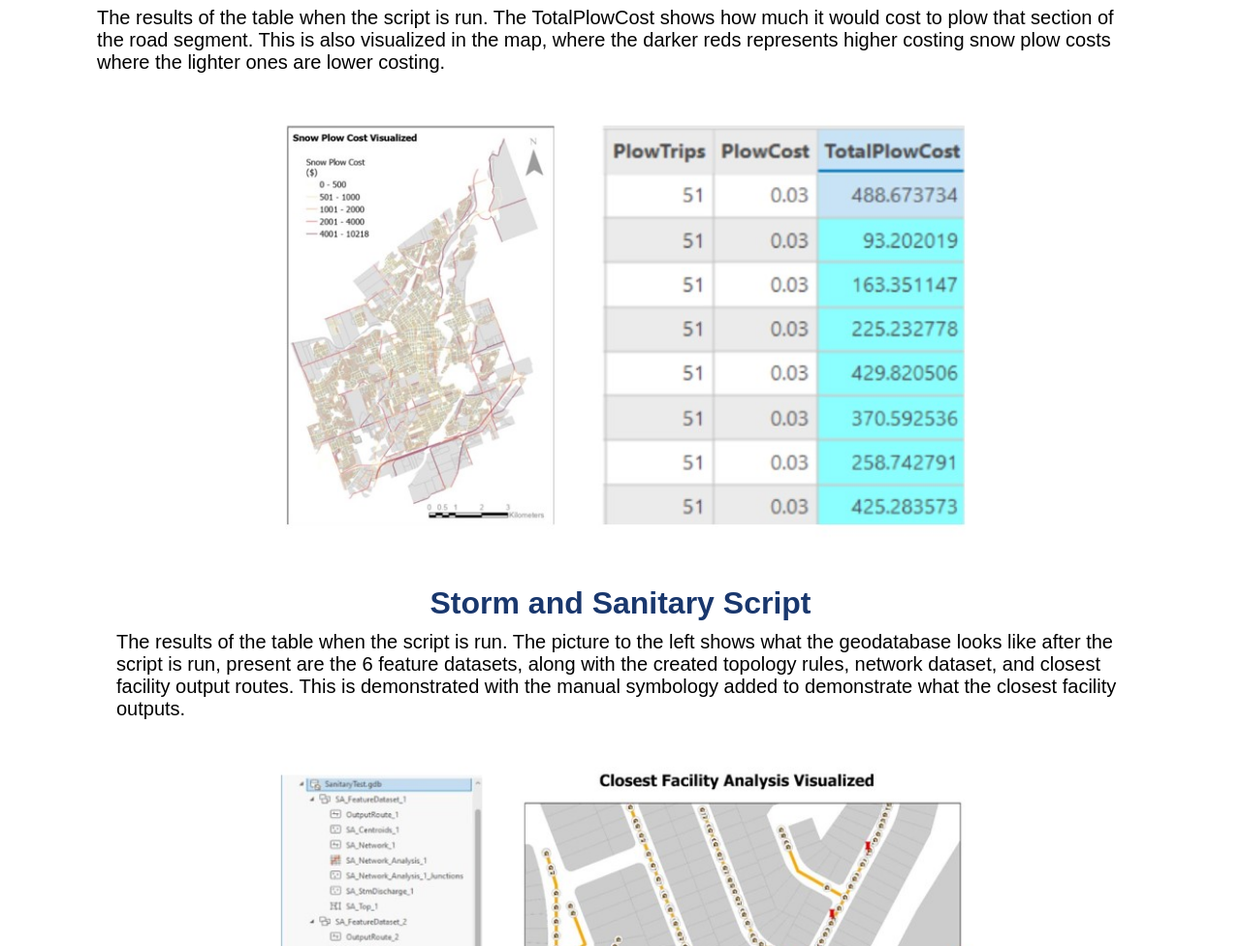
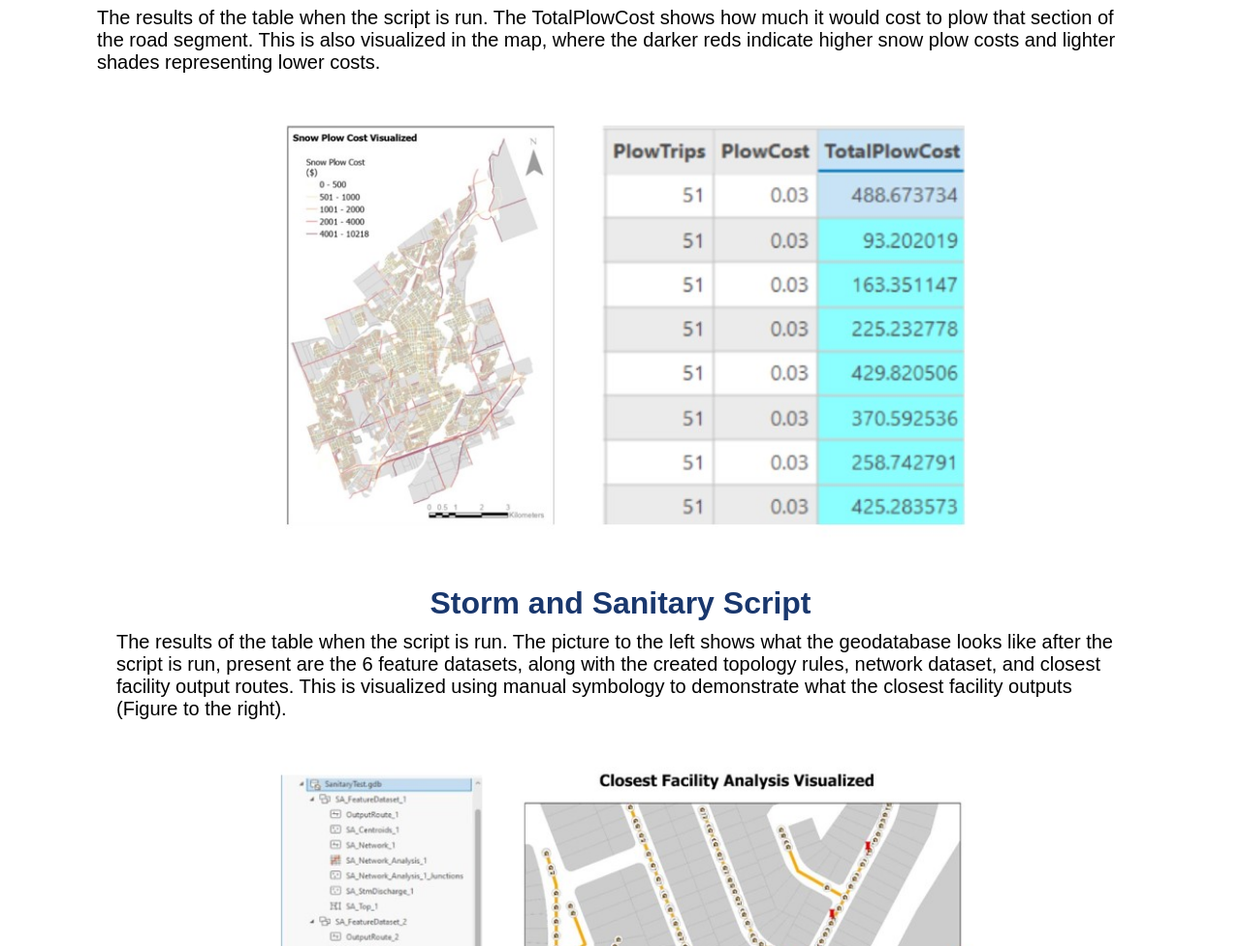
Before and after one commit to AndyMoHub/AVAWebsite, a plain HTML site: page Results.html in a window 1280 px wide. Shown: the part 260-1236 px from the top of the page at 97% size. Drawn offline with Linux system fonts and the light colour scheme; a web font is replaced by a local one.

Commit message:
Update Results.html

```diff
--- a/Results.html
+++ b/Results.html
@@ -43,7 +43,7 @@
             <h2>Snow Plow Script</h2>
 
             <p> The results of the table when the script is run. The TotalPlowCost shows how much it would cost to plow that section of the road segment.
-                This is also visualized in the map, where the darker reds represents higher costing snow plow costs where the lighter ones are lower costing.
+                This is also visualized in the map, where the darker reds indicate higher snow plow costs and lighter shades representing lower costs.
             </p>
 
             <div class="solutions-image">
@@ -54,8 +54,8 @@
             <h2>Storm and Sanitary Script</h2>
 
             <p> The results of the table when the script is run. The picture to the left shows what the geodatabase looks like after the script is run, present are the 6 feature
-                datasets, along with the created topology rules, network dataset, and closest facility output routes. This is demonstrated with the manual symbology added to demonstrate
-                what the closest facility outputs.
+                datasets, along with the created topology rules, network dataset, and closest facility output routes. This is visualized using manual symbology to demonstrate
+                what the closest facility outputs (Figure to the right).
             </p>
 
             <div class="solutions-image">
```
